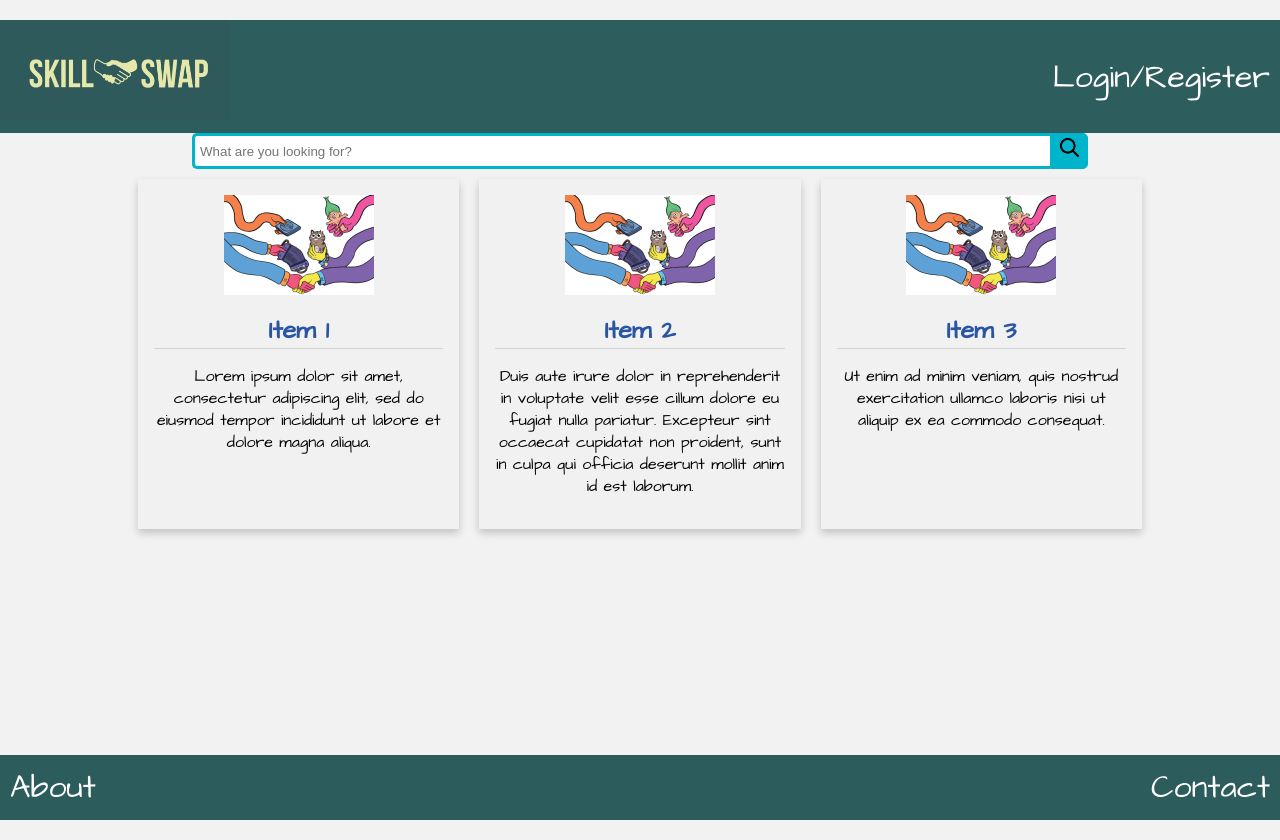
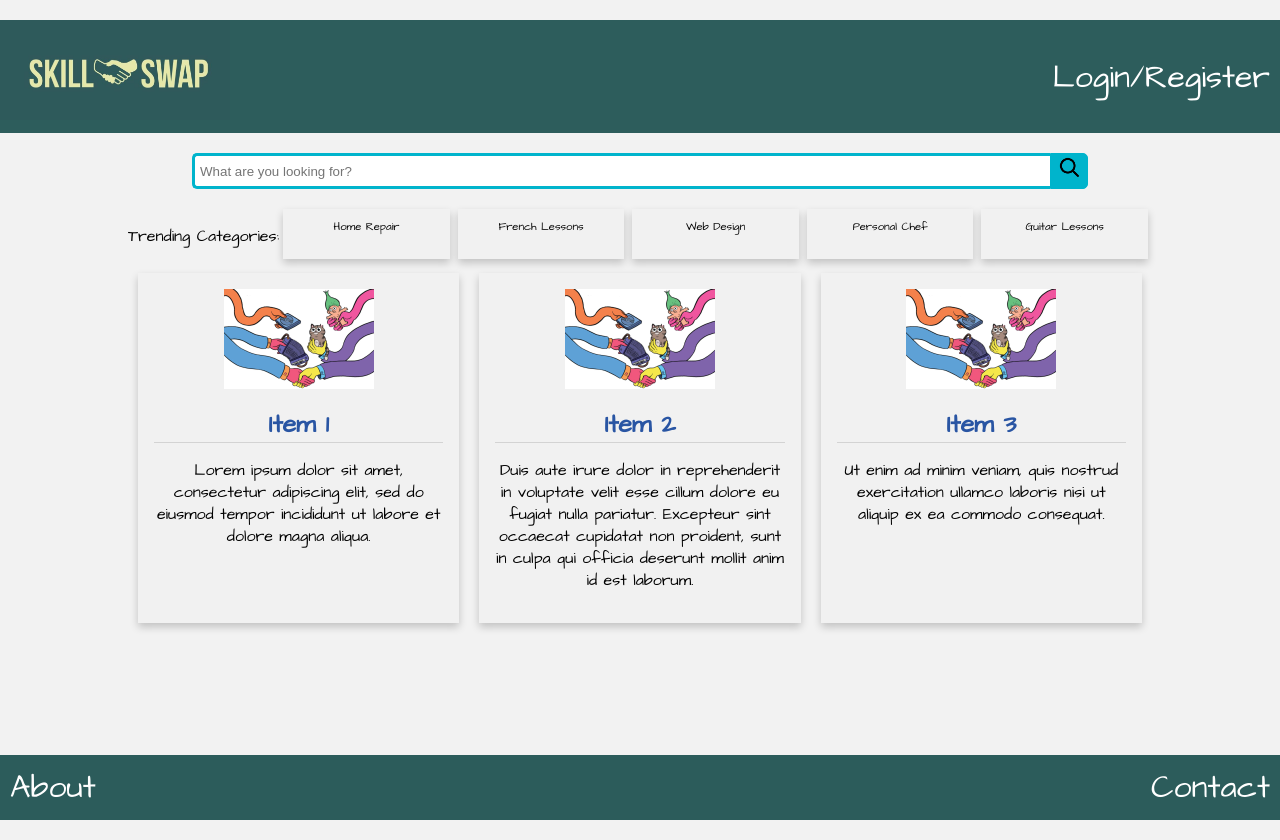
Before and after one commit to mloldacre/skillSwap-frontEnd, a React (Create React App) app: page /searchSkills in a window 1280 px wide. Built offline with nearby package versions, Linux system fonts and the light colour scheme.

Commit message:
fixed styling in search page

```diff
--- a/src/Style.css
+++ b/src/Style.css
@@ -348,6 +348,7 @@ header a:visited {
   width: 100%;
   position: relative;
   display: flex;
+  margin: 20px 0;
 }
 
 .searchTerm {
--- a/src/routes/ActiveUserView.css
+++ b/src/routes/ActiveUserView.css
@@ -35,3 +35,18 @@ h3 {
   text-align: center;
   background-color: #f1f1f1;
 }
+
+.item2 {
+  flex: 1;
+  box-shadow: 0 4px 8px 0 rgba(0, 0, 0, 0.2); /* this adds the "card" effect */
+  padding: 10px;
+  margin: 0 4px;
+  text-align: center;
+  background-color: #f1f1f1;
+  max-height: 30px;
+  font-size: .7em;
+}
+
+.item2 > p {
+  margin: 0;
+}
--- a/src/routes/SearchSkills.js
+++ b/src/routes/SearchSkills.js
@@ -43,6 +43,26 @@ export default class ScribeCalendarView extends Component {
         </div>
           </div>
 
+          <div className='group'>
+          <p>Trending Categories:</p>
+          <div className='item2'>
+            <p>Home Repair</p>
+          </div>
+          <div className='item2'>
+            <p>French Lessons</p>
+          </div>
+          <div className='item2'>
+            <p>Web Design</p>
+          </div>
+          <div className='item2'>
+            <p>Personal Chef</p>
+          </div>
+          <div className='item2'>
+            <p>Guitar Lessons</p>
+          </div>
+
+          </div>
+
           <div className="group">
 				<div className="item">
         <img src={Placeholder} alt="Hands swaping various objects like cds, tools, books"></img>
```
Also changed, not shown: public/logo192.png (deleted).
